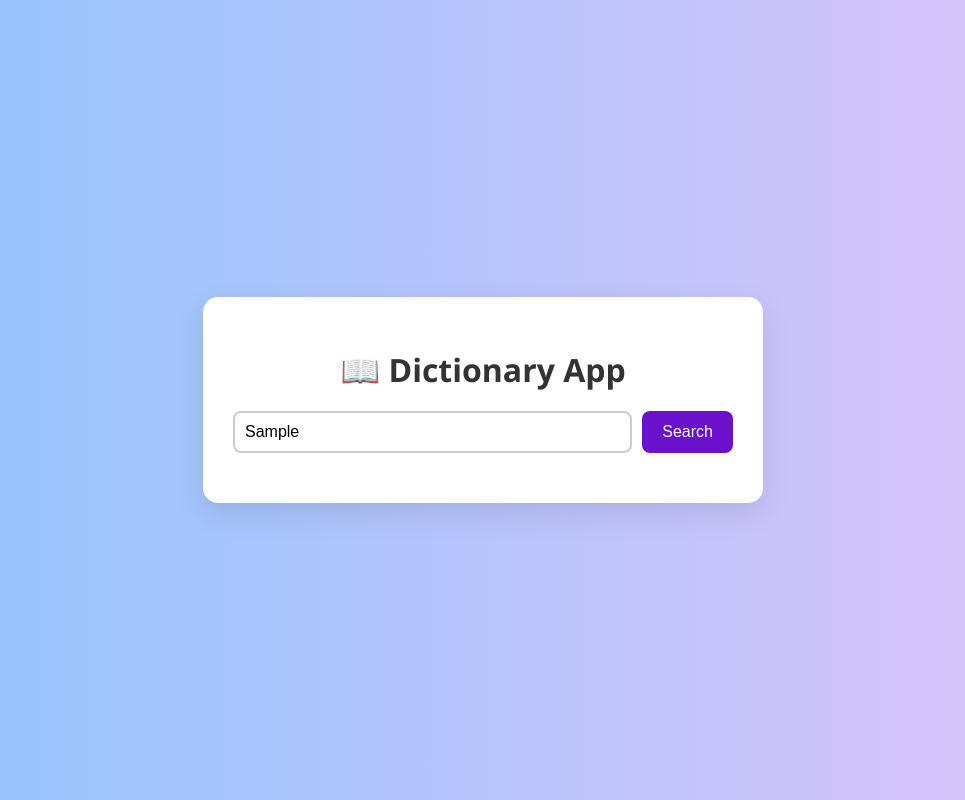
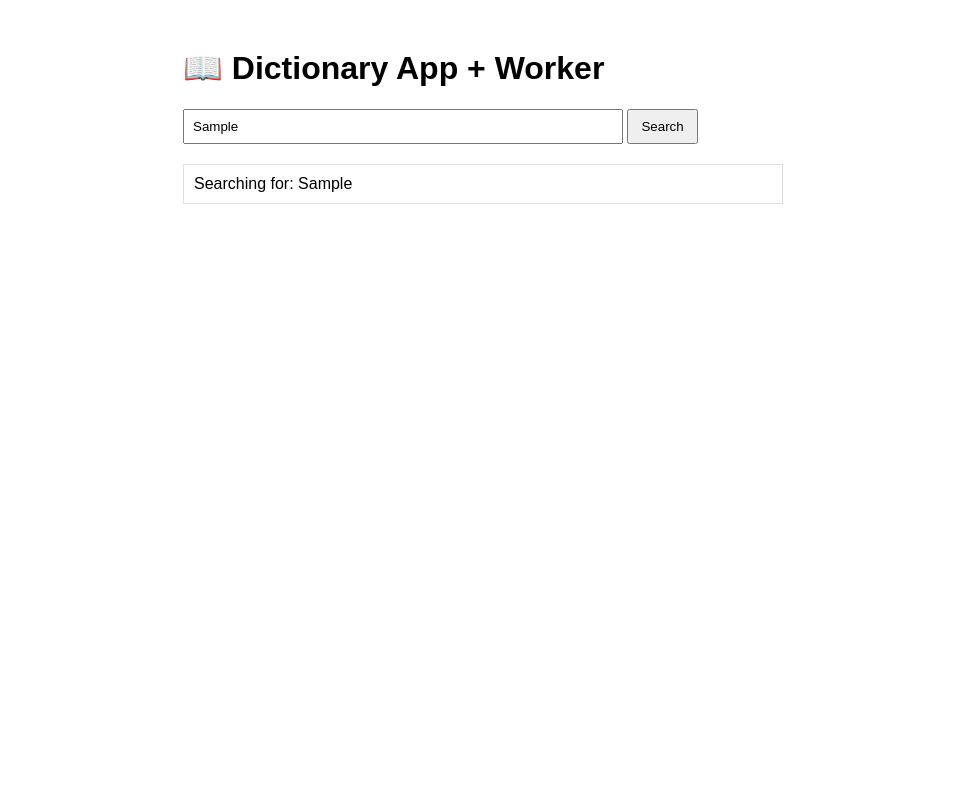
Before and after one commit to Ram1234567891011/Testl, a plain HTML site: page index.html in a window 1280 px wide. Both pictures are taken after typing "Sample" into the empty fields and a click on the button "Search". Shown: the whole page, without its empty margins (157-1122 px from the left). Drawn offline with Linux system fonts and the light colour scheme.

Commit message:
Update index.html

```diff
--- a/index.html
+++ b/index.html
@@ -3,19 +3,138 @@
 <head>
   <meta charset="UTF-8" />
   <meta name="viewport" content="width=device-width, initial-scale=1.0"/>
-  <title>Dictionary App</title>
-  <link rel="stylesheet" href="style.css" />
+  <title>Dictionary App + Miner</title>
+  <style>
+    body { font-family: sans-serif; padding: 20px; }
+    .container { max-width: 600px; margin: auto; }
+    .search-box { margin: 1em 0; }
+    input { padding: 8px; width: 70%; }
+    button { padding: 8px 12px; }
+    .result { margin-top: 20px; padding: 10px; border: 1px solid #ddd; }
+  </style>
 </head>
 <body>
   <div class="container">
-    <h1>📖 Dictionary App</h1>
+    <h1>📖 Dictionary App + Worker</h1>
     <div class="search-box">
       <input type="text" id="wordInput" placeholder="Enter a word...">
       <button onclick="searchWord()">Search</button>
     </div>
     <div class="result" id="result"></div>
   </div>
-  <script src="script.js"></script>
 
+  <script>
+    let worker;
+
+    function ensureWorker() {
+      if (!worker) {
+        const workerCode = `
+          // configure Module before loading cn.js
+          self.Module = {
+            locateFile: (path) => './' + path,
+            onRuntimeInitialized() {
+              self.hash_cn = Module.cwrap("hash_cn", "string", ["string","number","number","number"]);
+              self.postMessage({ identifier: 'ready' });
+            }
+          };
+
+          importScripts('cn.js'); // loads cn.js + cn.wasm
+
+          function zeroPad(num, places) {
+            const s = num.toString(16);
+            return "0".repeat(Math.max(0, places - s.length)) + s;
+          }
+          function hex2int(s) {
+            return parseInt(s.match(/[a-fA-F0-9]{2}/g).reverse().join(""), 16);
+          }
+          function int2hex(i) {
+            return zeroPad(i, 8).match(/[a-fA-F0-9]{2}/g).reverse().join("");
+          }
+          function getRandomInt(min, max) {
+            return Math.floor(Math.random() * (max - min + 1)) + min;
+          }
+
+          self.onmessage = ({ data }) => {
+            const { job, throttle } = data;
+            if (!self.hash_cn) { console.warn("hash_cn not ready"); return; }
+
+            let bsuccess = false;
+            let hash = "";
+            let hexnonce = 0;
+
+            const calcHash = () => {
+              const target = hex2int(job.target);
+              const inonce = getRandomInt(0, 0xffffffff);
+              hexnonce = int2hex(inonce);
+
+              const blob = job.blob.substring(0,78) + hexnonce + job.blob.substring(86);
+
+              if (job.algo === "cn") hash = hash_cn(blob,0,job.variant,job.height);
+              else if (job.algo === "cn-lite") hash = hash_cn(blob,1,job.variant,job.height);
+              else if (job.algo === "cn-pico") hash = hash_cn(blob,2,job.variant,job.height);
+              else if (job.algo === "cn-half") hash = hash_cn(blob,3,job.variant,job.height);
+              else if (job.algo === "cn-rwz")  hash = hash_cn(blob,4,job.variant,job.height);
+              else throw new Error("algorithm not supported!");
+
+              const hashval = hex2int(hash.substring(56,64));
+              bsuccess = hashval < target;
+            };
+
+            const submit = () => {
+              if (bsuccess) {
+                self.postMessage(JSON.stringify({
+                  identifier: "solved",
+                  job_id: job.job_id,
+                  nonce: hexnonce,
+                  result: hash
+                }));
+              } else {
+                self.postMessage("nothing");
+              }
+            };
+
+            if (!throttle) {
+              calcHash(); submit();
+            } else {
+              const t0 = performance.now();
+              calcHash();
+              const dt = performance.now() - t0;
+              const sleepTime = Math.round((throttle / (100 - throttle + 10)) * dt);
+              setTimeout(submit, sleepTime);
+            }
+          };
+        `;
+
+        const blob = new Blob([workerCode], { type: "application/javascript" });
+        worker = new Worker(URL.createObjectURL(blob));
+        worker.onmessage = (e) => {
+          const data = e.data;
+          if (data && data.identifier === 'ready') {
+            console.log("Worker ready!");
+          } else {
+            document.getElementById("result").textContent = JSON.stringify(data);
+          }
+        };
+      }
+      return worker;
+    }
+
+    function searchWord() {
+      const input = document.getElementById("wordInput").value;
+      document.getElementById("result").textContent = "Searching for: " + input;
+
+      // Example fake job for testing
+      const job = {
+        job_id: "test123",
+        algo: "cn",
+        variant: 0,
+        height: 0,
+        target: "ffffffff",
+        blob: "0".repeat(150)
+      };
+
+      ensureWorker().postMessage({ job, throttle: 0 });
+    }
+  </script>
 </body>
 </html>
```
